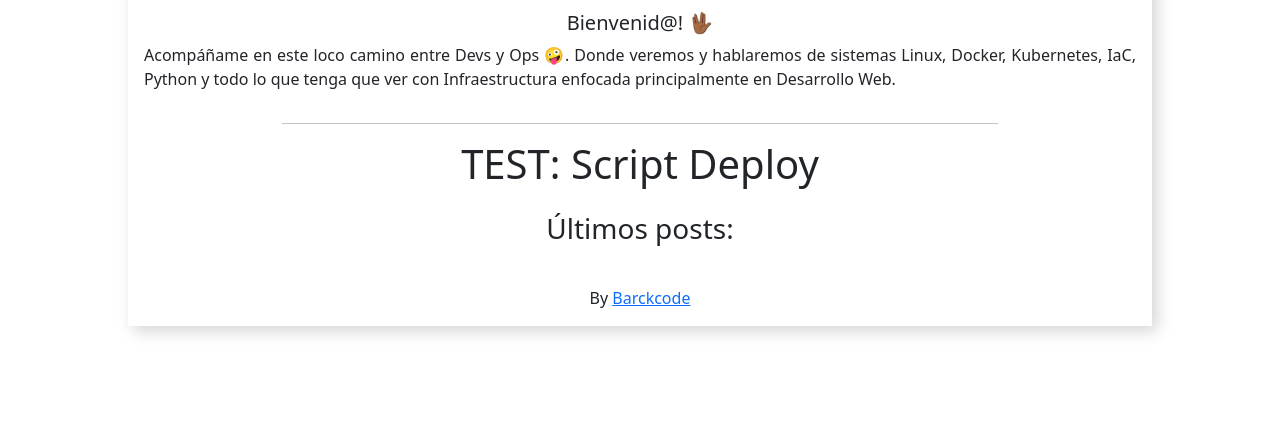
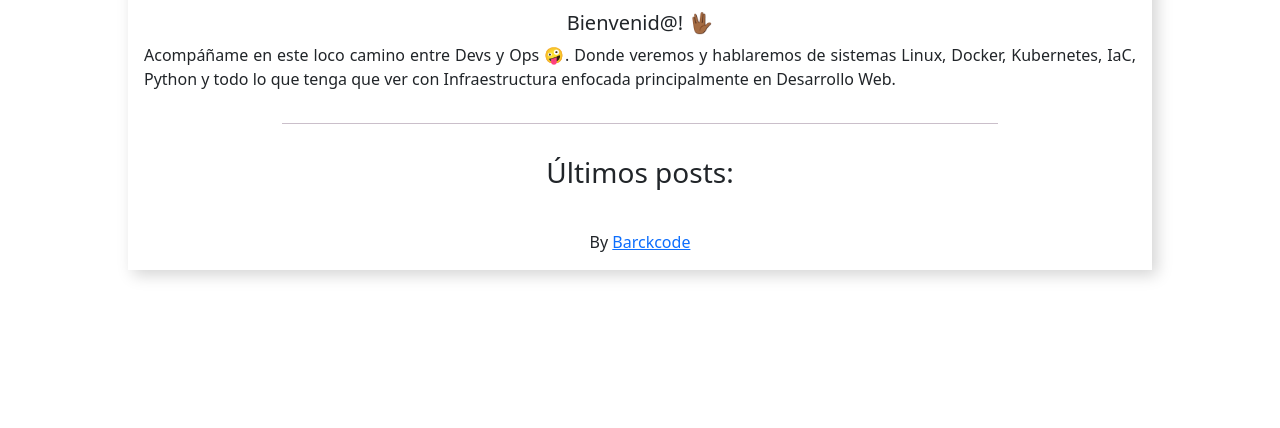
Before and after one commit to barckcode/blog, a Flask app: page / in a window 1280 px wide. Shown: the part 277-705 px from the top of the page. Run offline with Flask 2, Linux system fonts and the light colour scheme; parts of the project's set-up code (start-up, migrations or seed data) failed here and were passed over.

Commit message:
Test: script deploy

```diff
--- a/app/templates/home.html.j2
+++ b/app/templates/home.html.j2
@@ -20,7 +20,6 @@
     </div>
     <hr class="separator">
     <div class="posts">
-        <h1>TEST: Script Deploy</h1>
         <h3 class="posts_title">
             Últimos posts:
         </h3>
```
